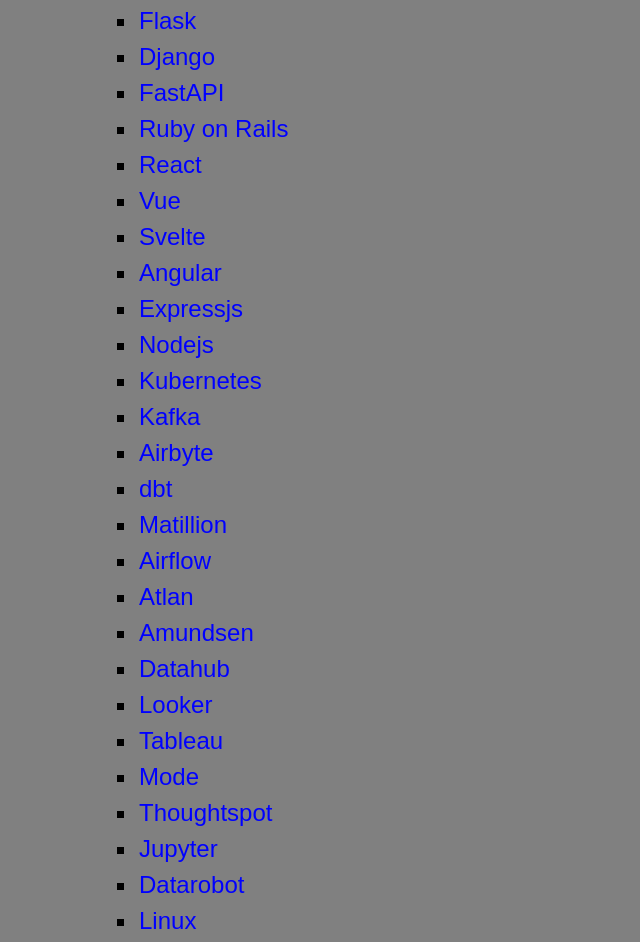
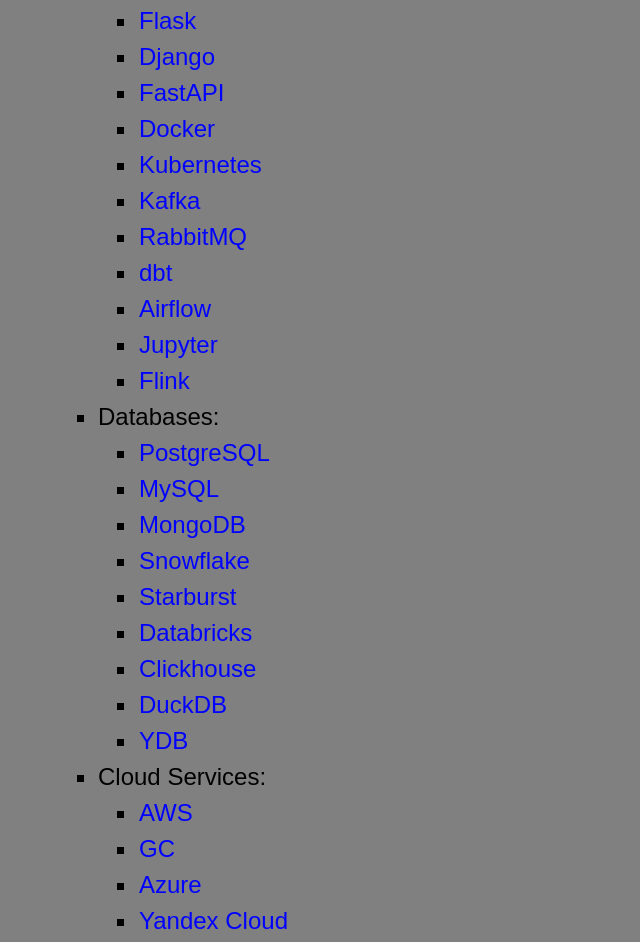
Before and after one commit to gorynych00/my-static-website, a website built with webpack: page dist/index.html in a window 1280 px wide. Shown: the part 1235-2177 px from the top of the page, without its empty margins (0-640 px from the left). Built offline with nearby package versions, Linux system fonts and the light colour scheme.

Commit message:
update index

```diff
--- a/dist/index.html
+++ b/dist/index.html
@@ -83,25 +83,7 @@
                 <a href="https://fastapi.tiangolo.com/">FastAPI</a>
               </li>
               <li>
-                <a href="https://rubyonrails.org/">Ruby on Rails</a>
-              </li>
-              <li>
-                <a href="https://react.dev/">React</a>
-              </li>
-              <li>
-                <a href="https://vuejs.org/">Vue</a>
-              </li>
-              <li>
-                <a href="https://svelte.dev/">Svelte</a>
-              </li>
-              <li>
-                <a href="https://angular.io/">Angular</a>
-              </li>
-              <li>
-                <a href="https://expressjs.com/">Expressjs</a>
-              </li>
-              <li>
-                <a href="https://nodejs.org/en">Nodejs</a>
+                <a href="https://www.docker.com/">Docker</a>
               </li>
               <li>
                 <a href="https://kubernetes.io/">Kubernetes</a>
@@ -110,46 +92,19 @@
                 <a href="https://kafka.apache.org/">Kafka</a>
               </li>
               <li>
-                <a href="https://airbyte.com/">Airbyte</a>
+                <a href="https://www.rabbitmq.com/">RabbitMQ</a>
               </li>
               <li>
                 <a href="https://www.getdbt.com/">dbt</a>
               </li>
               <li>
-                <a href="https://www.matillion.com/">Matillion</a>
-              </li>
-              <li>
                 <a href="https://airflow.apache.org/">Airflow</a>
-              </li>
-              <li>
-                <a href="https://atlan.com/">Atlan</a>
-              </li>
-              <li>
-                <a href="https://www.amundsen.io/">Amundsen</a>
-              </li>
-              <li>
-                <a href="https://datahubproject.io/">Datahub</a>
-              </li>
-              <li>
-                <a href="https://lookerstudio.google.com/navigation/reporting">Looker</a>
-              </li>
-              <li>
-                <a href="https://mkt.tableau.com">Tableau</a>
-              </li>
-              <li>
-                <a href="https://mode.com/">Mode</a>
-              </li>
-              <li>
-                <a href="https://www.thoughtspot.com/">Thoughtspot</a>
               </li>
               <li>
                 <a href="https://jupyter.org/">Jupyter</a>
               </li>
               <li>
-                <a href="https://www.datarobot.com/">Datarobot</a>
-              </li>
-              <li>
-                <a href="https://kernel.org/">Linux</a>
+                <a href="https://flink.apache.org/">Flink</a>
               </li>
             </ul>
           <li>Databases:
@@ -175,6 +130,12 @@
               <li>
                 <a href="https://clickhouse.com/">Clickhouse</a>
               </li>
+              <li>
+                <a href="https://duckdb.org/">DuckDB</a>
+              </li>
+              <li>
+                <a href="https://ydb.tech/en">YDB</a>
+              </li>
             </ul>
           </li>
           <li>Cloud Services:
@@ -187,6 +148,9 @@
               </li>
               <li>
                 <a href="https://azure.microsoft.com/en-us/">Azure</a>
+              </li>
+              <li>
+                <a href="https://cloud.yandex.com/en-ru/">Yandex Cloud</a>
               </li>
             </ul>
           </li>
```
